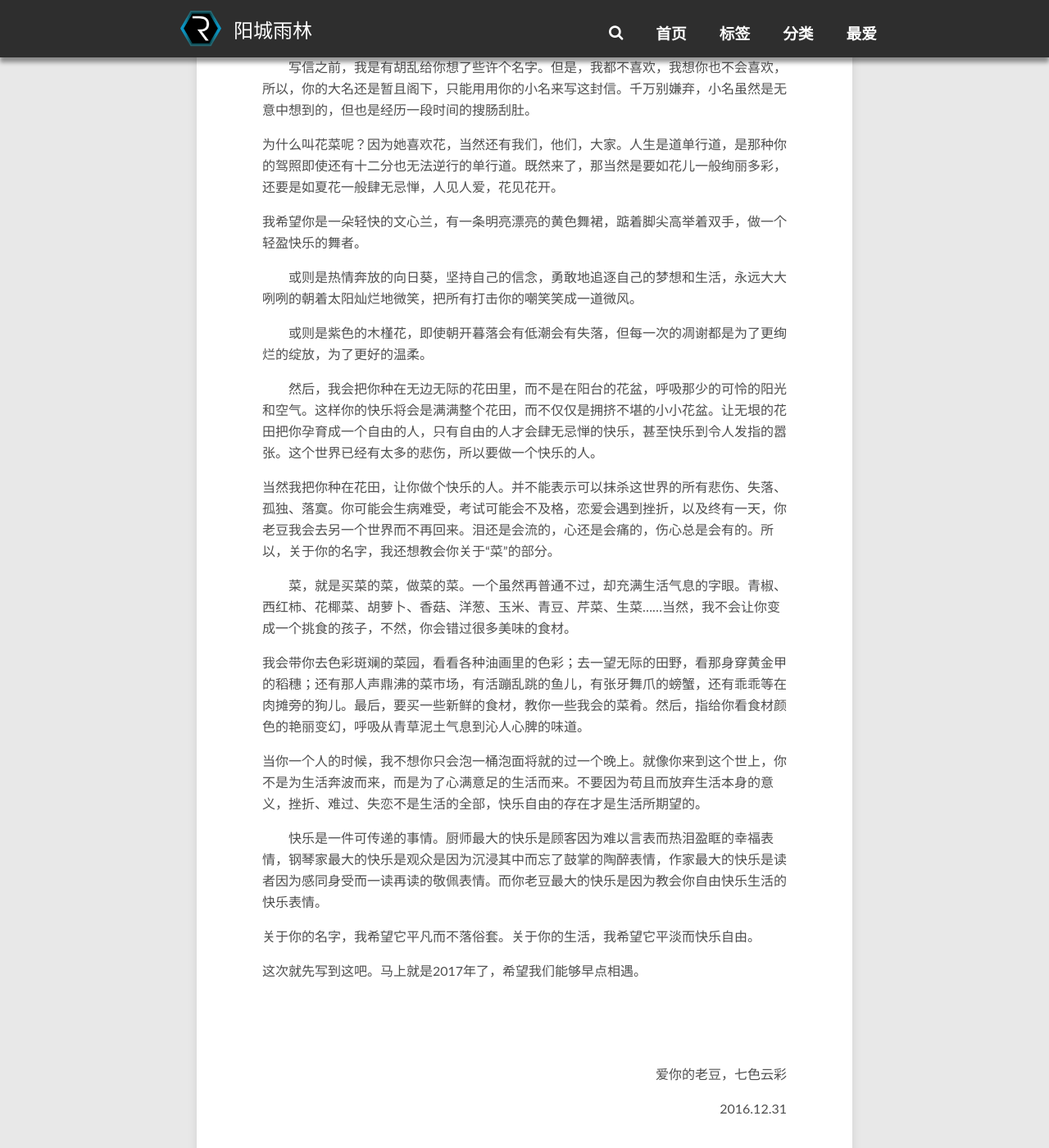
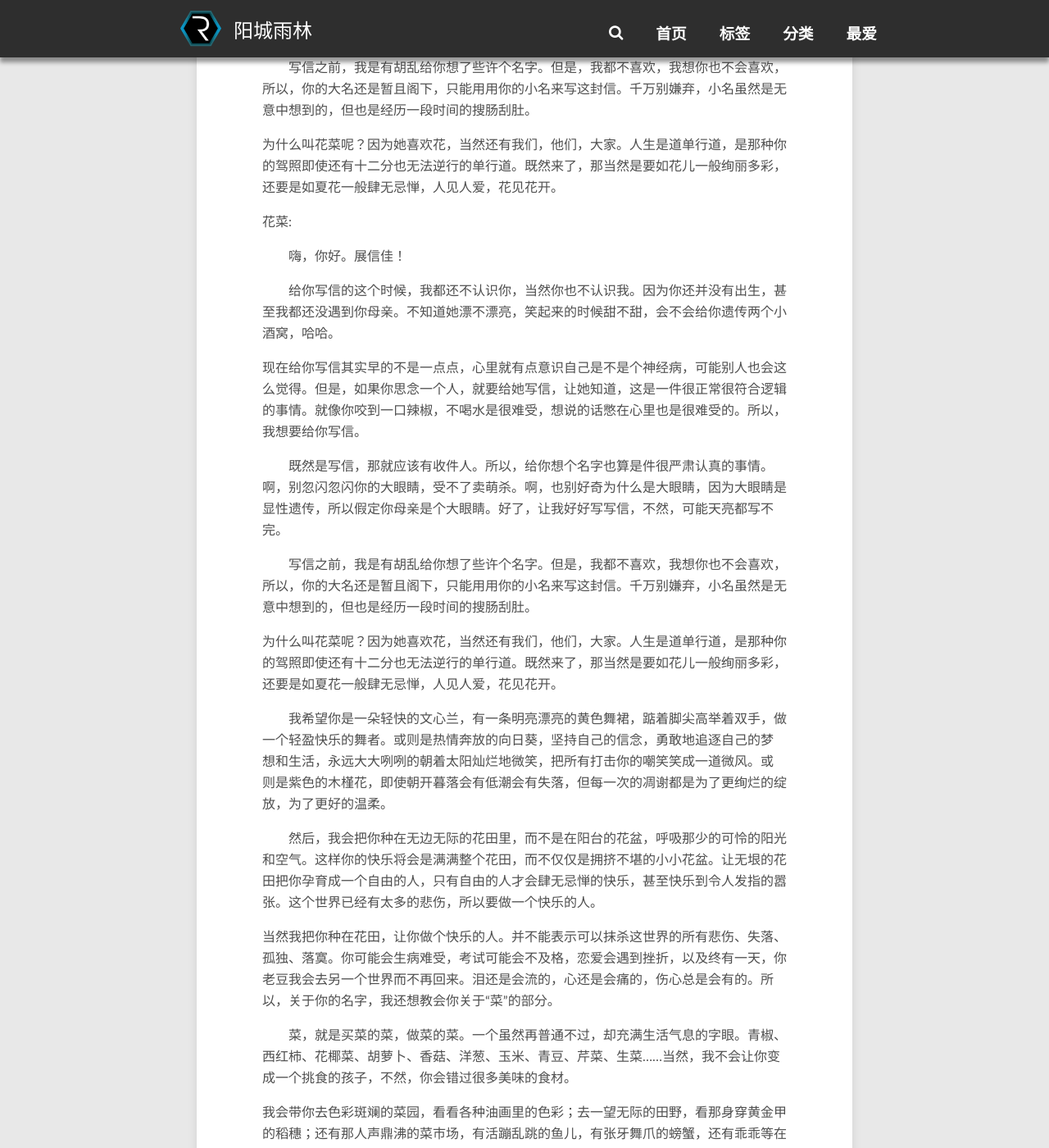
Before and after one commit to icielo/icielo.github.com, a Jekyll site: the page built from _posts/2016-12-31-你的名字.md, in a window 1280 px wide and 1400 px high, scrolled down 854 px. Shown: the whole window at 82% size. Built offline with Jekyll 4.4.1, drawn with Linux system fonts in a browser that asks for light colours.

Commit message:
Update 2016-12-31-你的名字.md

```diff
--- a/_posts/2016-12-31-你的名字.md
+++ b/_posts/2016-12-31-你的名字.md
@@ -26,15 +26,29 @@ categories: [文章]
 </p>
 <p>
     为什么叫花菜呢？因为她喜欢花，当然还有我们，他们，大家。人生是道单行道，是那种你的驾照即使还有十二分也无法逆行的单行道。既然来了，那当然是要如花儿一般绚丽多彩，还要是如夏花一般肆无忌惮，人见人爱，花见花开。
+<p>
+    花菜:
+</p>
+<p style="text-indent: 2em;">
+    嗨，你好。展信佳！
+</p>
+<p style="text-indent: 2em;">
+    给你写信的这个时候，我都还不认识你，当然你也不认识我。因为你还并没有出生，甚至我都还没遇到你母亲。不知道她漂不漂亮，笑起来的时候甜不甜，会不会给你遗传两个小酒窝，哈哈。
 </p>
 <p>
-    我希望你是一朵轻快的文心兰，有一条明亮漂亮的黄色舞裙，踮着脚尖高举着双手，做一个轻盈快乐的舞者。
+    现在给你写信其实早的不是一点点，心里就有点意识自己是不是个神经病，可能别人也会这么觉得。但是，如果你思念一个人，就要给她写信，让她知道，这是一件很正常很符合逻辑的事情。就像你咬到一口辣椒，不喝水是很难受，想说的话憋在心里也是很难受的。所以，我想要给你写信。
 </p>
 <p style="text-indent: 2em;">
-    或则是热情奔放的向日葵，坚持自己的信念，勇敢地追逐自己的梦想和生活，永远大大咧咧的朝着太阳灿烂地微笑，把所有打击你的嘲笑笑成一道微风。<br/>
+    既然是写信，那就应该有收件人。所以，给你想个名字也算是件很严肃认真的事情。啊，别忽闪忽闪你的大眼睛，受不了卖萌杀。啊，也别好奇为什么是大眼睛，因为大眼睛是显性遗传，所以假定你母亲是个大眼睛。好了，让我好好写写信，不然，可能天亮都写不完。
 </p>
 <p style="text-indent: 2em;">
-    或则是紫色的木槿花，即使朝开暮落会有低潮会有失落，但每一次的凋谢都是为了更绚烂的绽放，为了更好的温柔。
+    写信之前，我是有胡乱给你想了些许个名字。但是，我都不喜欢，我想你也不会喜欢，所以，你的大名还是暂且阁下，只能用用你的小名来写这封信。千万别嫌弃，小名虽然是无意中想到的，但也是经历一段时间的搜肠刮肚。
+</p>
+<p>
+    为什么叫花菜呢？因为她喜欢花，当然还有我们，他们，大家。人生是道单行道，是那种你的驾照即使还有十二分也无法逆行的单行道。既然来了，那当然是要如花儿一般绚丽多彩，还要是如夏花一般肆无忌惮，人见人爱，花见花开。
+</p>
+<p style="text-indent: 2em;">
+    <span style="text-indent: 2em;">我希望你是一朵轻快的文心兰，有一条明亮漂亮的黄色舞裙，踮着脚尖高举着双手，做一个轻盈快乐的舞者。</span><span style="text-indent: 2em;">或则是热情奔放的向日葵，坚持自己的信念，勇敢地追逐自己的梦想和生活，永远大大咧咧的朝着太阳灿烂地微笑，把所有打击你的嘲笑笑成一道微风。</span><span style="text-indent: 2em;">或则是紫色的木槿花，即使朝开暮落会有低潮会有失落，但每一次的凋谢都是为了更绚烂的绽放，为了更好的温柔。</span>
 </p>
 <p style="text-indent: 2em;">
     然后，我会把你种在无边无际的花田里，而不是在阳台的花盆，呼吸那少的可怜的阳光和空气。这样你的快乐将会是满满整个花田，而不仅仅是拥挤不堪的小小花盆。让无垠的花田把你孕育成一个自由的人，只有自由的人才会肆无忌惮的快乐，甚至快乐到令人发指的嚣张。这个世界已经有太多的悲伤，所以要做一个快乐的人。
```
